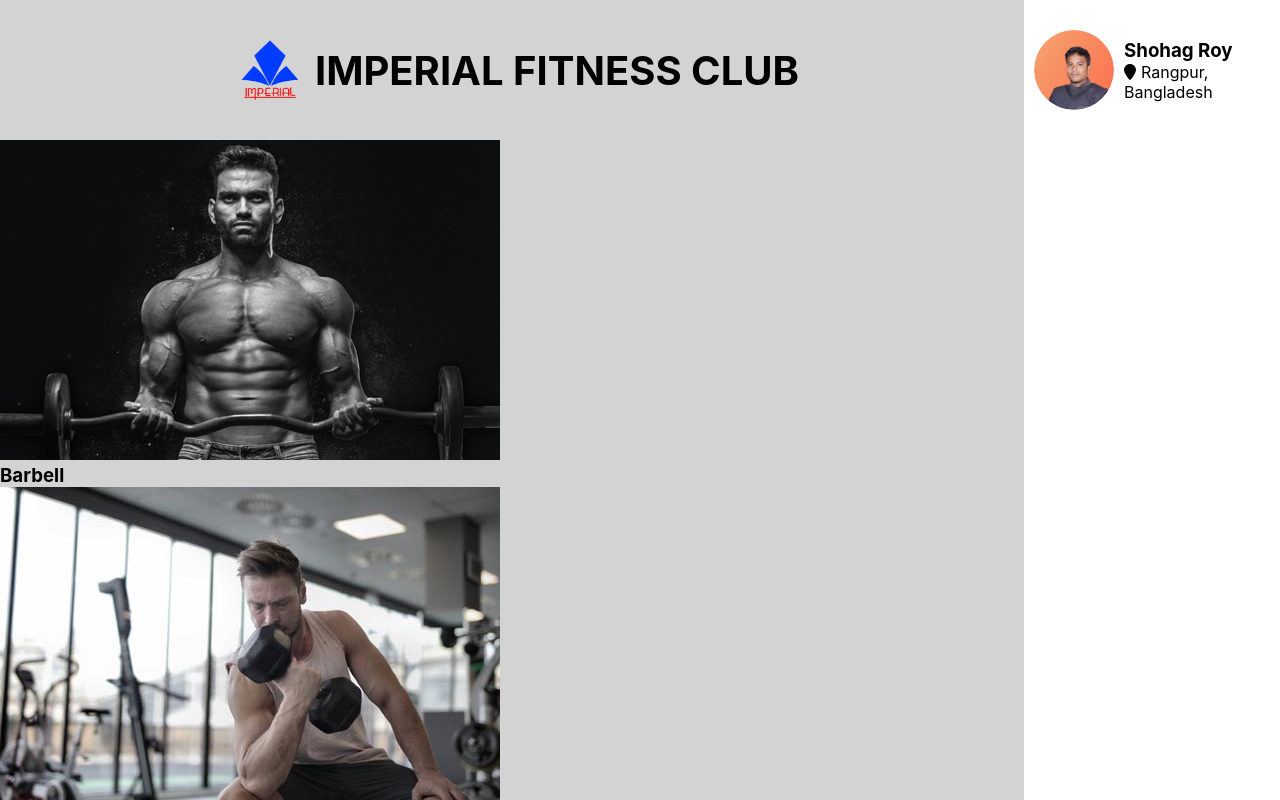
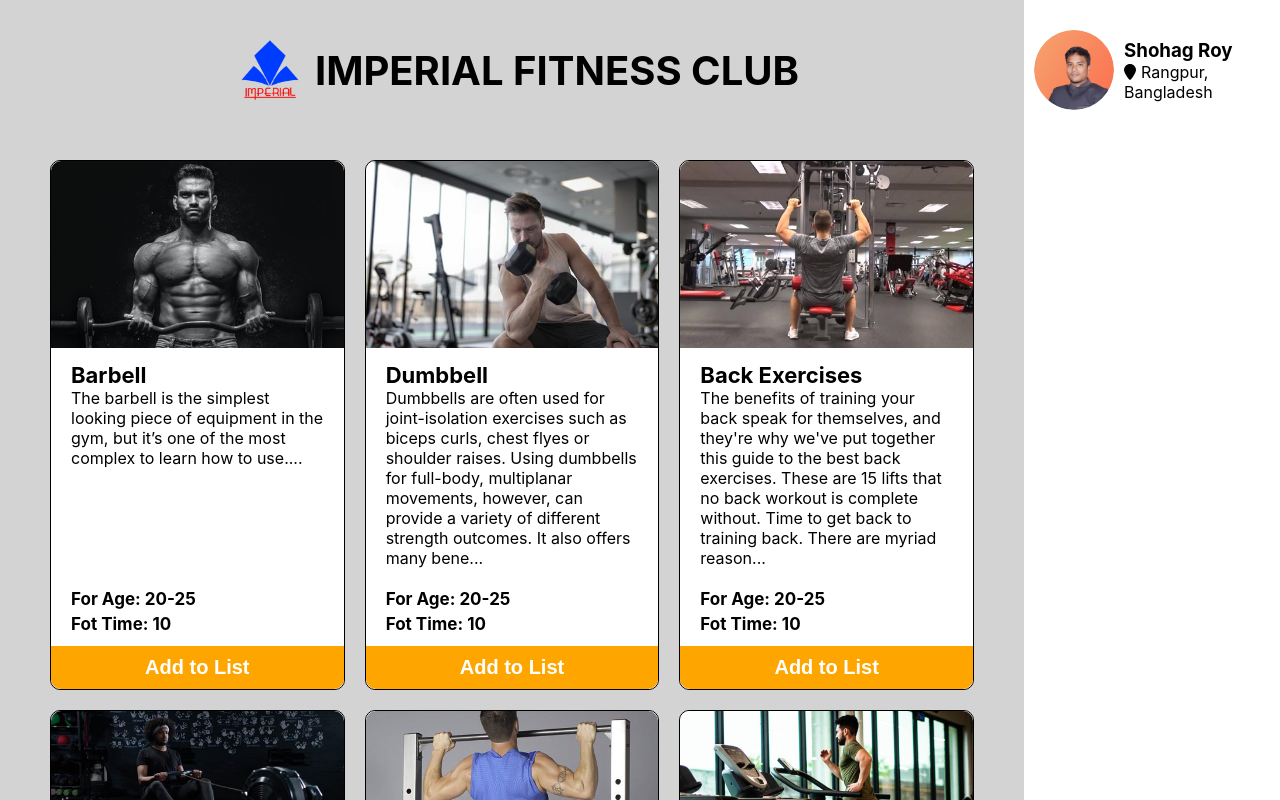
Before and after one commit to shohagroy/imperial-fitness-club, a React (Create React App) app: page / in a window 1280 px wide. Shown: the top 800 px of the page. Built offline with nearby package versions, Linux system fonts and the light colour scheme.

Commit message:
display card component design added

```diff
--- a/public/index.html
+++ b/public/index.html
@@ -2,7 +2,7 @@
 <html lang="en">
   <head>
     <meta charset="utf-8" />
-    <link rel="icon" href="%PUBLIC_URL%/favicon.ico" />
+    <link rel="icon" href="%PUBLIC_URL%/favicon.png" />
     <meta name="viewport" content="width=device-width, initial-scale=1" />
     <meta name="theme-color" content="#000000" />
     <meta
@@ -24,7 +24,7 @@
       work correctly both with client-side routing and a non-root public URL.
       Learn how to configure a non-root public URL by running `npm run build`.
     -->
-    <title>React App</title>
+    <title>Imperial Fitness Club</title>
   </head>
   <body>
     <noscript>You need to enable JavaScript to run this app.</noscript>
--- a/src/components/CardComponent/CardComponent.css
+++ b/src/components/CardComponent/CardComponent.css
@@ -4,3 +4,11 @@
     background-color: lightgray;
 
 }
+
+
+.card-container{
+    display: grid;
+    grid-template-columns: repeat(3, 1fr);
+    grid-gap: 20px;
+    margin: 50px;
+}
--- a/src/components/CardComponent/CardComponent.js
+++ b/src/components/CardComponent/CardComponent.js
@@ -20,12 +20,16 @@ const CardComponent = () => {
     return (
         <div className='main-card-container'>
             <Header/>
+            <div className='card-container'>
             {
                 cards.map(card => <DisplayCard
                     card={card}
                     /> )
             }
 
+            </div>
+
+
         </div>
     );
 };
--- a/src/components/CardComponent/DisplayCard/DisplayCard.css
+++ b/src/components/CardComponent/DisplayCard/DisplayCard.css
@@ -2,5 +2,53 @@
 
 
 .card{
-    background-color: red;
+    background-color: white;
+    border: 1px solid black;
+    /* border-top-left-radius: 10px;
+    border-top-right-radius: 10px; */
+    border-radius: 10px;
+    height: 530px;
+    position: relative;
 }
+
+.card img{
+    width: 100%;
+    border-top-left-radius: 10px;
+    border-top-right-radius: 10px;
+
+}
+
+.card-info{
+    padding: 10px 20px;
+}
+
+.card-info h3{
+    font-size: 22px;
+
+}
+
+.card-info div{
+    position: absolute;
+    bottom: 55px;
+}
+
+.card-info div h4{
+    font-size: 17px;
+    padding-top: 5px;
+}
+
+.add-button{
+    width: 100%;
+    font-size: 20px;
+    padding: 10px;
+    border: none;
+    background-color: orange;
+    color: white;
+    font-weight: bold;
+    position: absolute;
+    bottom: 0;
+    cursor: pointer;
+    border-bottom-left-radius: 10px;
+    border-bottom-right-radius: 10px;
+
+}
--- a/src/components/CardComponent/DisplayCard/DisplayCard.js
+++ b/src/components/CardComponent/DisplayCard/DisplayCard.js
@@ -1,4 +1,5 @@
 import React from 'react';
+import './DisplayCard.css'
 
 const DisplayCard = ({card}) => {
 
@@ -11,7 +12,16 @@ const DisplayCard = ({card}) => {
     return (
         <div className='card'>
             <img src={img} alt="" />
-            <h3>{name}</h3>
+            <div className='card-info'>
+                <h3>{name}</h3>
+                <p>{extension.slice(0,250)}...</p>
+                <div >
+                    <h4>For Age: {age}</h4>
+                    <h4>Fot Time: {time}</h4>
+                </div>
+            </div>
+            <button className='add-button'>Add to List</button>
+
         </div>
     );
 };
```
Also changed, not shown: public/favicon.png (added), 1 other file (tests, documents, lock files or other folders).
